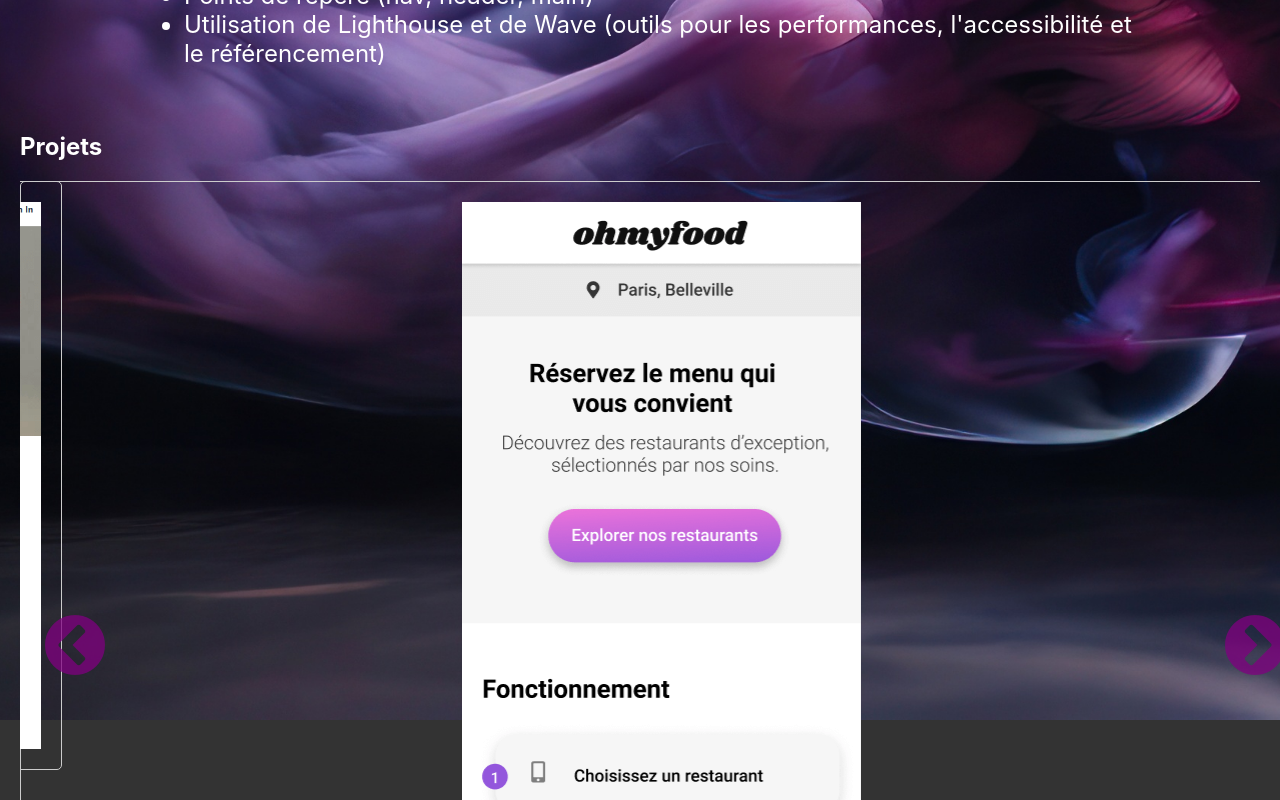
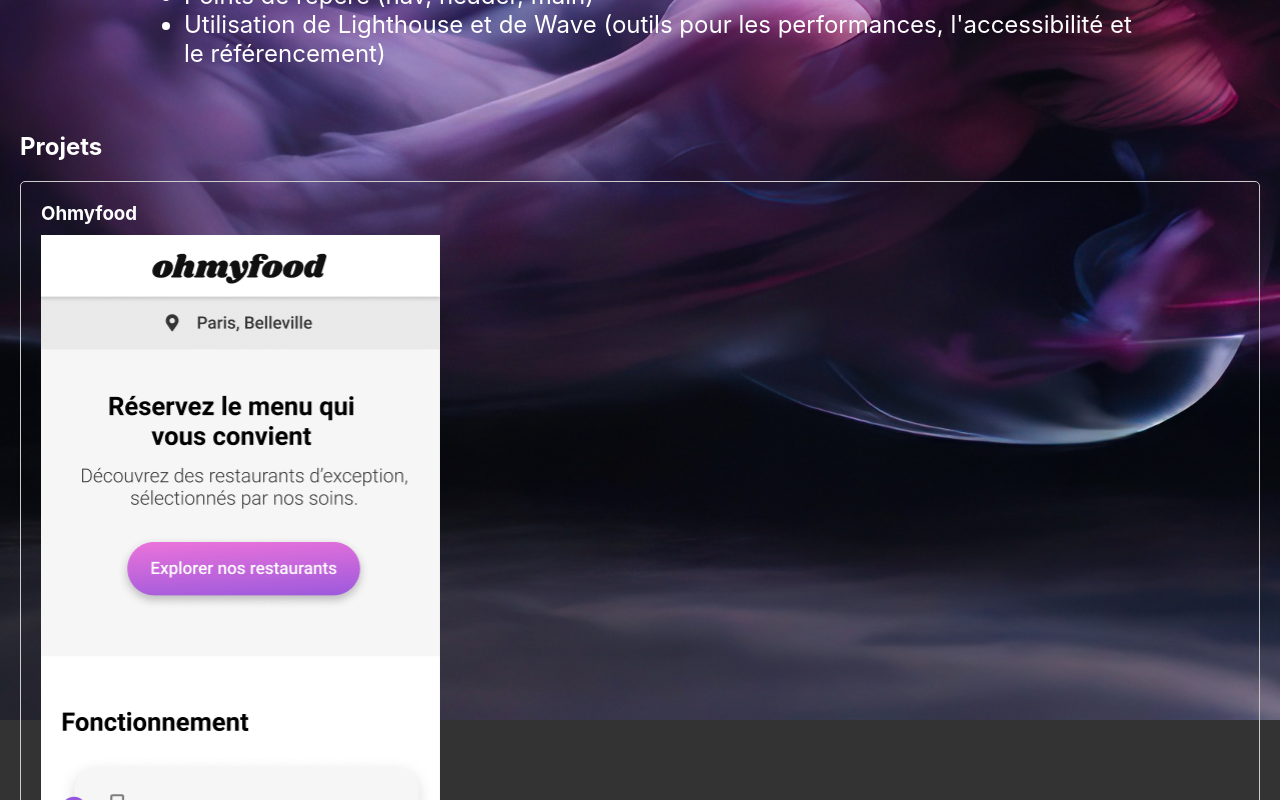
Before and after one commit to LabatiJulien/projet12, a React (Create React App) app in the folder portfolio/: page / in a window 1280 px wide. Shown: the part 1040-1840 px from the top of the page. Built offline with nearby package versions, Linux system fonts and the light colour scheme.

Commit message:
Changement de direction : mise en place des cards

```diff
--- a/portfolio/src/components/projets/Projets.css
+++ b/portfolio/src/components/projets/Projets.css
@@ -1,103 +1,46 @@
-.projet {
+.carte-projet {
   border: 1px solid #ccc;
   border-radius: 5px;
   padding: 20px;
   margin-bottom: 20px;
+  width: calc(100% - 42px);
   overflow: hidden;
+  cursor: pointer;
+  transition: all 0.3s ease;
 }
 
-.image-container {
-  position: relative;
-  display: flex;
-  justify-content: center;
-  align-items: center;
-  height: 100%;
-}
-
-.image-container img {
+.carte-projet img {
   max-width: 100%;
   height: auto;
 }
 
-.modal {
-  position: absolute;
-  background-color: #fff;
-  color: #000;
-  padding: 20px;
-  border-radius: 10px;
-  max-width: 400px;
-  max-height: 80%;
-  overflow-y: auto;
-  box-sizing: border-box;
-  z-index: 1000;
+.carte-projet h3 {
+  margin-top: 0;
+  margin-bottom: 10px;
 }
 
-.modal h3 {
-  margin-top: 0;
-  margin-bottom: 20px;
+.carte-projet .contenu {
+  display: none;
+  margin-top: 10px;
 }
 
-.modal-content {
-  max-width: 600px;
+.carte-projet.ouverte .contenu {
+  display: block;
 }
 
-.modal h4 {
-  margin-top: 20px;
+.carte-projet ul {
+  padding: 0;
 }
 
-.modal p {
-  margin: 10px 0;
+.carte-projet ul li {
+  list-style: none;
 }
 
-.modal a {
+.carte-projet a {
   color: black;
   text-decoration: none;
 }
 
-.modal a:hover {
+.carte-projet a:hover {
   text-decoration: underline;
 }
-
-.modal button {
-  margin-top: 20px;
-  padding: 10px 20px;
-  background-color: #333;
-  color:white;
-  border: none;
-  border-radius: 15px;
-  cursor: pointer;
-}
-
-.modal button:hover {
-  background-color: #555;
-}
-
-
-.slick-prev {
-  left: 20px;
-  z-index: 1;
-}
-
-.slick-next {
-  right: 20px;
-  z-index: 1;
-}
-
-.slick-prev,
-.slick-next {
-  font-size: 70px;
-  color: black;
-}
-
-.slick-prev:before,
-.slick-next:before {
-  font-size: 70px;
-  color:purple;
-}
-
-.slick-prev:hover,
-.slick-next:hover {
-  color: black;
-  background-color: transparent;
-  border-color: transparent;
-}
--- a/portfolio/src/components/projets/Projets.js
+++ b/portfolio/src/components/projets/Projets.js
@@ -1,13 +1,9 @@
-import React, { useState, useRef } from 'react';
-import Slider from 'react-slick';
-import 'slick-carousel/slick/slick.css';
-import 'slick-carousel/slick/slick-theme.css';
+import React, { useState } from 'react';
 import './Projets.css';
 import ohMyFoodImage from '../../img/oh-my-food.png';
 import argentBank from '../../img/argentBank.png';
 
 const Projets = () => {
-    const modalRef = useRef(null);
     const projets = [
         {
             nom: "Ohmyfood",
@@ -33,100 +29,42 @@ const Projets = () => {
         }
     ];
 
-    const [isModalOpen, setIsModalOpen] = useState(false);
-    const [selectedProjet, setSelectedProjet] = useState(null);
-    const [modalPosition, setModalPosition] = useState({ top: 0, left: 0 });
-
-    const handleImageClick = (projet, e) => {
-        const imageRect = e.target.getBoundingClientRect();
-        const yRelativeToImage = e.clientY - imageRect.top;
-
-        setSelectedProjet(projet);
-        setIsModalOpen(true);
-        setModalPosition({ top: window.scrollY + imageRect.top + yRelativeToImage - 20, left: 20 });
+    return (
+        <div id="projets" className="projets">
+            <h2>Projets</h2>
+            <div className="cartes-projets">
+                {projets.map((projet, index) => (
+                    <CarteProjet key={index} projet={projet} />
+                ))}
+            </div>
+        </div>
+    );
 };
 
-    const handleCloseModal = () => {
-        setIsModalOpen(false);
-    };
+const CarteProjet = ({ projet }) => {
+    const [isOpen, setIsOpen] = useState(false);
 
-    const handleOutsideClick = (e) => {
-        if (modalRef.current && !modalRef.current.contains(e.target)) {
-            setIsModalOpen(false);
-        }
-    };
-
-    const settings = {
-        dots: true,
-        infinite: true,
-        speed: 500,
-        slidesToShow: 1,
-        slidesToScroll: 1
+    const toggleOpen = () => {
+        setIsOpen(!isOpen);
     };
 
     return (
-        <div id="projets" className="projets" onClick={handleOutsideClick}>
-            <h2>Projets</h2>
-            <Slider {...settings} prevArrow={<CustomPrevArrow handleCloseModal={handleCloseModal} />} nextArrow={<CustomNextArrow handleCloseModal={handleCloseModal} />}>
-                {projets.map((projet, index) => (
-                    <div key={index} className="projet">
-                        <div
-                            className="image-container"
-                            onClick={(e) => handleImageClick(projet, e)}
-                        >
+        <div className={`carte-projet ${isOpen ? 'ouverte' : ''}`} onClick={toggleOpen}>
+            <h3>{projet.nom}</h3>
             <img src={projet.image} alt={projet.nom} />
-                        </div>
-                    </div>
-                ))}
-            </Slider>
-            {isModalOpen && selectedProjet && (
-                <div
-                    className="modal"
-                    ref={modalRef}
-                    style={{
-                        top: modalPosition.top,
-                        left: modalPosition.left + 100
-                    }}
-                    onClick={handleCloseModal}
-                >
-                    <h3 style={{ textAlign: 'center' }}>{selectedProjet.nom}</h3>
-                    <div className="modal-content">
-                        <h4>Description :</h4>
-                        <p>{selectedProjet.description}</p>
-                        <h4>Compétences développées :</h4>
+            {isOpen && (
+                <div className="contenu">
+                    <p>{projet.description}</p>
                     <ul>
-                            {selectedProjet.competences.map((competence, index) => (
+                        {projet.competences.map((competence, index) => (
                             <li key={index}>{competence}</li>
                         ))}
                     </ul>
-                        <h4>Lien :</h4>
-                        <a href={selectedProjet.lien} target="_blank" rel="noopener noreferrer" style={{ marginBottom: '10px' }}>{selectedProjet.lien}</a>
-                        <button onClick={handleCloseModal}>Fermer</button>
-                    </div>
+                    <a href={projet.lien} target="_blank" rel="noopener noreferrer">{projet.lien}</a>
                 </div>
             )}
         </div>
     );
 };
 
-const CustomPrevArrow = ({ onClick, handleCloseModal }) => {
-    const handlePrevClick = () => {
-        onClick();
-        handleCloseModal();
-    };
-    return (
-        <div className="slick-prev" onClick={handlePrevClick}></div>
-    );
-};
-
-const CustomNextArrow = ({ onClick, handleCloseModal }) => {
-    const handleNextClick = () => {
-        onClick();
-        handleCloseModal();
-    };
-    return (
-        <div className="slick-next" onClick={handleNextClick}></div>
-    );
-};
-
 export default Projets;
```
Lines whose indentation alone changed are shown as unchanged.
